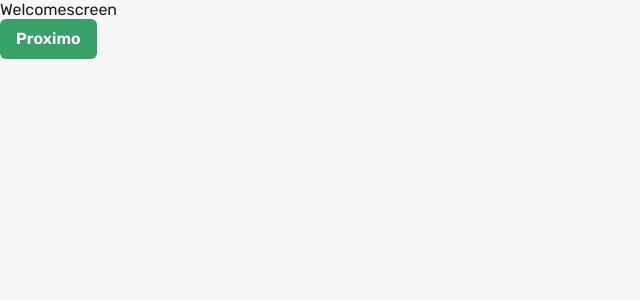
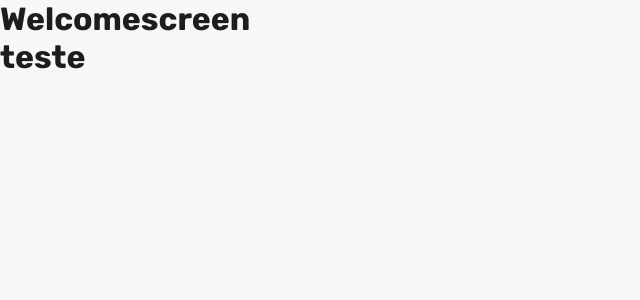
Before and after one commit to unzero-lab/raffly-front, a React (Vite) app: page / in a window 1280 px wide. Shown: the top 300 px of the page, without its empty margins (0-640 px from the left). Built offline with nearby package versions, Linux system fonts and the light colour scheme.

Commit message:
remove chakra.ui

```diff
--- a/src/App.tsx
+++ b/src/App.tsx
@@ -1,27 +1,20 @@
 import { BrowserRouter } from "react-router-dom";
 import { Router } from "./Router";
 
-import { ChakraProvider, extendTheme } from "@chakra-ui/react";
 import { ThemeProvider } from "styled-components";
 import { GlobalStyle } from "./styles/global";
 import { defaultTheme } from "./styles/theme/default";
-import { colorsChakra } from "./styles/theme/default";
-
-const theme = extendTheme({ colorsChakra });
 
 export function App() {
   return (
     //cria o tema para toda a aplicação
     <ThemeProvider theme={defaultTheme}>
-      {/**cria o tema para componentes do chakraUi */}
-      <ChakraProvider theme={theme}>
       {/**configura o css principal da aplicação */}
       <GlobalStyle />
       {/**Gerencia as rotas da  aplicação*/}
       <BrowserRouter>
         <Router />
       </BrowserRouter>
-      </ChakraProvider>
     </ThemeProvider>
   );
 }
--- a/src/Pages/Presentation/Welcomescreen/index.tsx
+++ b/src/Pages/Presentation/Welcomescreen/index.tsx
@@ -4,7 +4,7 @@ export function Welcomescreen() {
   return (
     <>
       <h1>Welcomescreen</h1>
-      <ButtonApresentaion title="Proximo" path="/apresentacao1" />
+      <ButtonApresentaion title="hello word" path="/apresentacao2" />
     </>
   );
 }
--- a/src/components/ButtonApresentaion/index.tsx
+++ b/src/components/ButtonApresentaion/index.tsx
@@ -12,9 +12,6 @@ export function ButtonApresentaion(props: ButtonProps) {
   function handleNavigate() {
     navigate(props.path);
   }
-  return (
-    <Button onClick={handleNavigate} colorScheme="green">
-      {props.title}
-    </Button>
-  );
+
+  return <h1>teste</h1>;
 }
--- a/src/styles/theme/default.ts
+++ b/src/styles/theme/default.ts
@@ -11,9 +11,3 @@ export const defaultTheme = {
   "red-500": "#AB222E",
   "red-700": "#7A1921",
 } as const;
-
-export const colorsChakra = {
-  green: {
-    500: "#1BAC4B",
-  },
-};
```
Lines whose indentation alone changed are shown as unchanged.
